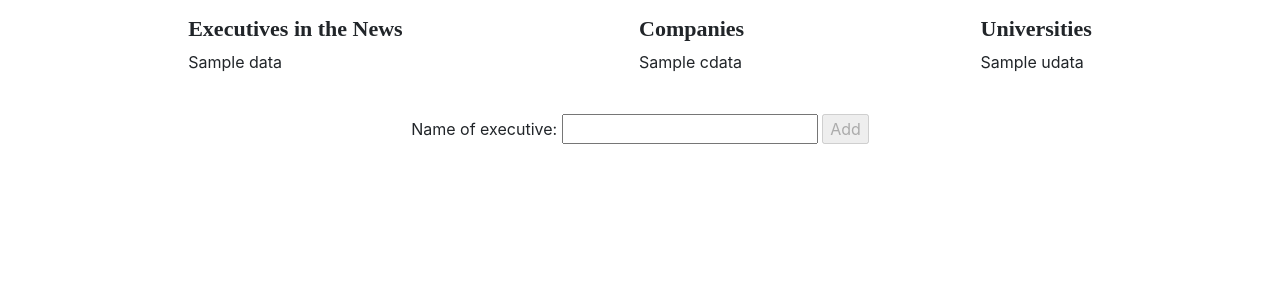
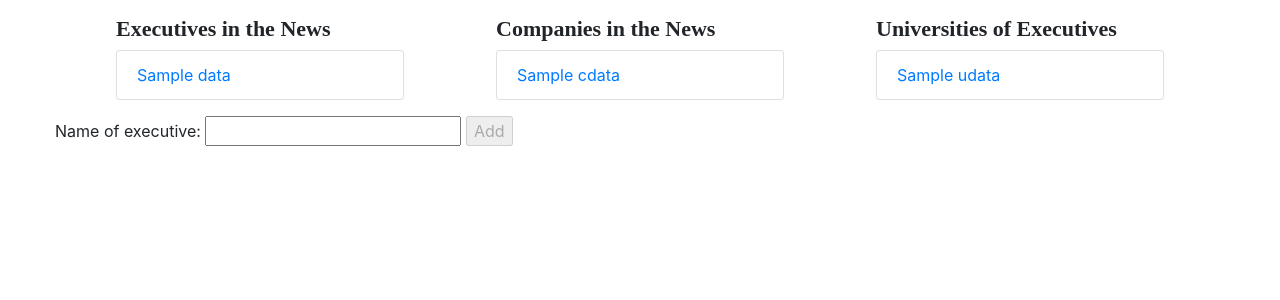
Before and after one commit to CodeKoning/CGDB, a Flask app: template webserver/templates/index.html in a window 1280 px wide. Shown: the part 60-360 px from the top of the page. Run offline with Flask 2, Linux system fonts and the light colour scheme; the template is opened without the code that fills it: most values are stand-ins (such as "Sample title", 1, 10 or a date in 2020); parts of the project's set-up code (start-up, migrations or seed data) failed here and were passed over; some libraries are stand-ins or nearby versions.

Commit message:
Added href links for index page, executives, company pages, and basic queries for all pages.

```diff
--- a/webserver/server.py
+++ b/webserver/server.py
@@ -99,19 +99,19 @@
   # DEBUG: this is debugging code to see what request looks like
   print(request.args)
 
-  cursor = g.conn.execute("SELECT name FROM executives")
+  cursor = g.conn.execute("SELECT name FROM executives ORDER BY eid")
   names = []
   for result in cursor:
     names.append(result['name'])
   cursor.close()
 
-  cursor = g.conn.execute("SELECT name FROM companies")
+  cursor = g.conn.execute("SELECT name FROM companies ORDER BY cid")
   cnames = []
   for result in cursor:
     cnames.append(result['name'])
   cursor.close()
 
-  cursor = g.conn.execute("SELECT name FROM universities")
+  cursor = g.conn.execute("SELECT name FROM universities ORDER BY uid")
   uNames = []
   for result in cursor:
     uNames.append(result['name'])
@@ -137,6 +137,34 @@
 
   return render_template("university.html", **context)
 
+@app.route('/executive/<int:eid>')
+def show_exec(eid=None):
+  exec_id = eid
+  cursor = g.conn.execute("SELECT * FROM executives WHERE executives.eid = %s", (exec_id))
+  ename = cursor.fetchone()
+
+  cursor = g.conn.execute("SELECT c.name FROM executives e, companies c, founded_by f WHERE e.eid = %s AND e.eid = f.eid AND c.cid = f.cid", (exec_id))
+  execs = []
+  for result in cursor:
+      execs.append(result)
+
+  cursor.close()
+  context = dict(edata = ename, e_arr = execs)
+
+  return render_template("executive.html", **context)
+
+@app.route('/company/<int:cid>')
+def show_comp(cid=None):
+  comp_id = cid
+  cursor = g.conn.execute("SELECT name FROM companies WHERE companies.cid = %s", (comp_id))
+  cname = cursor.fetchone()
+
+  #cursor = g.conn.execute("SELECT * FROM executives e, education ed WHERE ed.uid = %s AND e.eid = ed.eid", (uni_id))
+
+  cursor.close()
+  context = dict(cdata = cname)
+
+  return render_template("company.html", **context)
 
 # Example of adding new data to the database
 @app.route('/add', methods=['POST'])
--- a/webserver/templates/index.html
+++ b/webserver/templates/index.html
@@ -3,30 +3,33 @@
 <div class="row mt-3">
 	<div class=".col-4 mx-auto">
 		<h1>Executives in the News</h1>
-		<div>
+		<div class="card" style="width: 18rem;">
+		  <ul class="list-group list-group-flush">
 			{% for n in data %}
-			<div>{{n}}</div>
+				<li class="list-group-item"><a href={{url_for('show_exec', eid=loop.index)}}>{{n}}</a></li>
 			{% endfor %}
+			</ul>
 		</div>
-		<br>
 	</div>
 	<div class=".col-4 mx-auto">
-		<h1>Companies</h1>
-		<div>
+		<h1>Companies in the News</h1>
+		<div class="card" style="width: 18rem;">
+		  <ul class="list-group list-group-flush">
 			{% for n in cdata %}
-			<div>{{n}}</div>
+				<li class="list-group-item"><a href={{url_for('show_comp', cid=loop.index)}}>{{n}}</a></li>
 			{% endfor %}
+			</ul>
 		</div>
-		<br>
 	</div>
 	<div class=".col-4 mx-auto">
-		<h1>Universities</h1>
-		<div>
+		<h1>Universities of Executives</h1>
+		<div class="card" style="width: 18rem;">
+		  <ul class="list-group list-group-flush">
 			{% for n in udata %}
-			<div>{{n}}</div>
+				<li class="list-group-item"><a href={{url_for('show_uni', uid=loop.index)}}>{{n}}</a></li>
 			{% endfor %}
+			</ul>
 		</div>
-	</div>
 	</div>
 	<div class="row mt-3">
 		<form class="mx-auto" method="POST" action="/add">
```
Also changed, not shown: webserver/templates/company.html (added, +7 -0 lines), webserver/templates/executive.html (added, +18 -0 lines).
